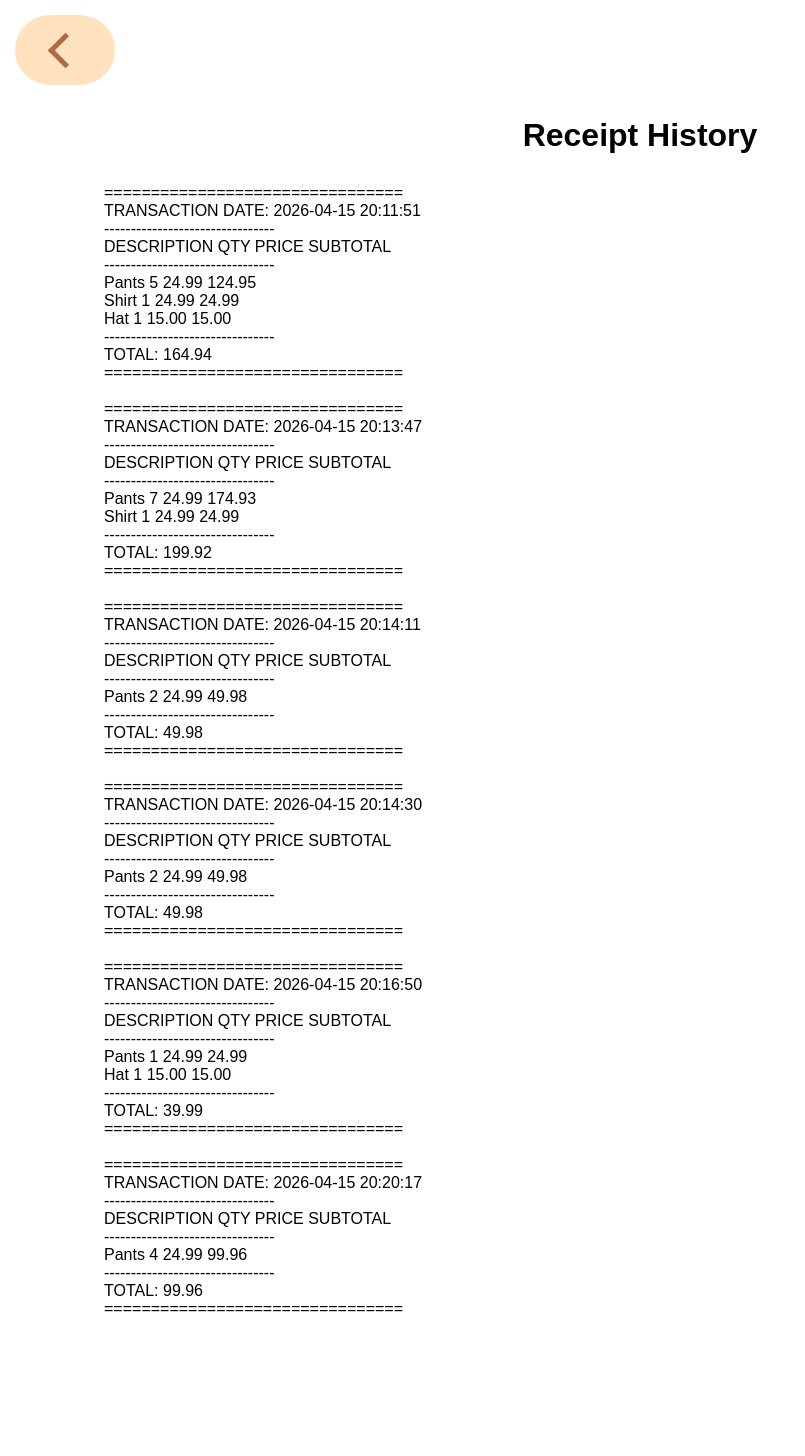
After one commit to MEERABLK/iot-project, a Flask app: page /client/history in a window 1280 px wide. The commit adds this page. Shown: the whole page, without its empty margins (0-805 px from the left). Run offline with Flask 3, Linux system fonts and the light colour scheme; data comes from the database, SQL or seed files in the repository; both versions use the stored data as it was after the commit.

Commit message:
Client receipts working

```diff
--- a/db/database.py
+++ b/db/database.py
@@ -204,6 +204,56 @@ def get_receipt_items(receipt_id):
 
     except mysql.connector.Error as err:
         print(f"🚨 Database Error fetching receipt items: {err}")
+        return []
+
+def get_receipt_history(customer_id):
+    try:
+        mydb = mysql.connector.connect(
+            host=db_host,
+            user=db_user,
+            password=db_password,
+            database="smartstoreiotproject_db"
+        )
+        cursor = mydb.cursor(dictionary=True)
+
+        cursor.execute("SELECT receipt_id as id, total, points_earned, created_at as date, payment_method FROM receipts WHERE customer_id = %s", (customer_id,))
+        info = cursor.fetchall()
+
+        receipt_ids = [i['id'] for i in info]
+
+        if not receipt_ids:
+            return []
+
+        ids_string = ','.join(['%s'] * len(receipt_ids))
+
+        cursor.execute(f"SELECT r.receipt_id, p.name, r.quantity as qty, r.price, r.subtotal FROM receipt_items r INNER JOIN products p ON r.product_id = p.product_id WHERE r.receipt_id IN ({ids_string})", tuple(receipt_ids))
+        all_lines = cursor.fetchall()
+
+        cursor.close()
+        mydb.close()
+
+        receipt_map = {i['id']: i for i in info}
+
+        for i_id in receipt_map:
+            receipt_map[i_id]['lines'] = []
+
+        for line in all_lines:
+            r_id = line['receipt_id']
+            if r_id in receipt_map:
+                receipt_map[r_id]['lines'].append(line)
+
+        receipt_list = list(receipt_map.values())
+
+        for receipt in receipt_list:
+            receipt['formatted_lines'] = []
+            for line in receipt['lines']:
+                f_line = f"{line['name'][:24]:<25} {line['qty']:>5} {line['price']:>10.2f} {line['subtotal']:>12.2f}"
+                receipt['formatted_lines'].append(f_line)
+
+        return receipt_list
+
+    except mysql.connector.Error as err:
+        print(f"🚨 Database Error fetching receipt history: {err}")
         return []
 
 def add_product(name, category, price, upc_code, epc, producer, quantity, image):
--- a/index.py
+++ b/index.py
@@ -5,7 +5,7 @@ from flask import Flask, render_template, request, redirect, url_for, flash, jso
 from flask_socketio import SocketIO
 
 from scripts.controller import Controller
-import scripts.gpio_controller as gpio
+# import scripts.gpio_controller as gpio
 import db.database as data
 import time
 
@@ -87,10 +87,10 @@ def handle_fan():
     if 'fridge1' in data :
         fridge1 = data.get('fridge1')
 
-        if fridge1 is True :
-            gpio.spinMotor()
-        else :
-            gpio.stopMotor()
+        # if fridge1 is True :
+        #     gpio.spinMotor()
+        # else :
+        #     gpio.stopMotor()
 
     return jsonify({"status": "success"})
 
@@ -271,6 +271,12 @@ def get_current_cart():
 
     return jsonify(formatted_cart)
 
+@app.route('/client/history')
+def client_receipt_history():
+    customer_id = session.get('user_id', 1)
+    receipts = data.get_receipt_history(customer_id)
+    return render_template('client_receipt_history.html', receipts = receipts)
+
 @app.route('/api/complete-purchase', methods=['POST'])
 def complete_purchase():
     try:
--- a/requirements.txt
+++ b/requirements.txt
@@ -4,3 +4,4 @@ dotenv
 mysql-connector-python
 pyserial
 gpiozero
+requests
--- a/scripts/controller.py
+++ b/scripts/controller.py
@@ -1,6 +1,6 @@
 # controller.py
 from scripts.sensor_data import data, start as start_mqtt
-from scripts import gpio_controller
+# from scripts import gpio_controller
 from scripts import send_email
 # import index
 import threading
@@ -412,11 +412,11 @@ class Controller:
                 # ===== CHECK FOR REPLY =====
                 elif send_email.check_reply_to_test_subject(self.email_address, self.email_password, self.last_email_time):
                     print("🔥 Turning ON fan")
-                    gpio_controller.spinMotor()
+                    # gpio_controller.spinMotor()
                     self.toggle_on(1)
                     self.toggle_on(2)
                     time.sleep(5)
-                    gpio_controller.stopMotor()
+                    # gpio_controller.stopMotor()
                     # self.toggle_off(1)
                     # self.toggle_off(2)
 
--- a/scripts/send_email.py
+++ b/scripts/send_email.py
@@ -18,7 +18,7 @@ from email.header import decode_header
 import time
 
 from db.database import get_threshold
-import scripts.gpio_controller as gpio_controller
+# import scripts.gpio_controller as gpio_controller
 
 
 # =========================
@@ -149,11 +149,11 @@ if __name__ == "__main__":
         if check_reply_to_test_subject(EMAIL, PASSWORD):
             print("🔥 TURNING FAN ON...")
 
-            gpio_controller.spinMotor()
+            # gpio_controller.spinMotor()
 
             time.sleep(5)
 
-            gpio_controller.stopMotor()
+            # gpio_controller.stopMotor()
 
             break
 
--- a/static/css/style.css
+++ b/static/css/style.css
@@ -57,6 +57,7 @@ button {
     border: none;
     color: white;
 }
+
 .alert {
     padding: 10px;
     border: 1px solid transparent;
@@ -150,6 +151,15 @@ button {
     left: 15px;
     width: 50px;
     aspect-ratio: 1/1;
+
+    border-radius: 50px;
+}
+
+.button-top-right {
+    position: absolute;
+    flex: 0;
+    top: 15px;
+    right: 15px;
 
     border-radius: 50px;
 }
@@ -280,3 +290,58 @@ button {
     border: 1px solid #f5c6cb;
     display: block;
 }
+
+/* PDF */
+.pdf {
+    display: block;
+    background-color: white;
+    color: black;
+    padding: 96px
+}
+
+.pdf h1,
+.pdf h2,
+.pdf h3,
+.pdf p {
+    color: black;
+}
+
+.pdf h1 {
+    font-size: 2em;
+}
+
+.pdf h2 {
+    font-size: 1.5em;
+}
+
+.pdf h3 {
+    font-size: 1.17em;
+}
+
+.pdf p {
+    font-size: 1em;
+}
+
+.pdf p {
+    padding: 8px;
+}
+
+.pdf table {
+  border-collapse: collapse;
+  width: 100%;
+}
+
+.pdf th {
+  background-color: black;
+  color: white;
+  font-weight: bold;
+  padding: 8px;
+  border: 1px solid black;
+}
+
+.pdf td {
+  background-color: white;
+  color: black;
+  padding: 8px;
+  border: 1px solid black;
+}
--- /dev/null
+++ b/templates/client_receipt_history.html
@@ -0,0 +1,32 @@
+{% extends "components/base.html" %}
+
+{% block title %}Receipt History{% endblock %}
+
+{% block content %}
+<body>
+    {% with url=url_for('checkout') %}
+        {% include 'components/back_button.html' %}
+    {% endwith %}
+
+    <div id="pdf" class="pdf">
+        <h1>Receipt History</h1>
+        <p>
+        {% for receipt in receipts %}
+            ================================<br>
+            TRANSACTION DATE: {{ receipt.date }}<br>
+            --------------------------------<br>
+            DESCRIPTION               QTY      PRICE    SUBTOTAL<br>
+            --------------------------------<br>
+            {% for line in receipt.formatted_lines %}
+                {{ line }}<br>
+            {% endfor %}
+            --------------------------------<br>
+            TOTAL: {{ receipt.total }}<br>
+            ================================<br><br>
+        {% endfor %}
+        </p>
+    </div>
+
+</body>
+
+{% endblock %}
--- a/templates/components/back_button.html
+++ b/templates/components/back_button.html
@@ -1,3 +1,3 @@
-<a href="{{ url_for('index') }}" class="button button-back">
+<a href="{{ url | d(url_for('index')) }}" class="button button-back">
     <div class="arrow"></div>
 </a>
```
Also changed, not shown: data/smartstoreiotproject_db.sql (+27 -27 lines), templates/checkout.html (+9 -0 lines).
